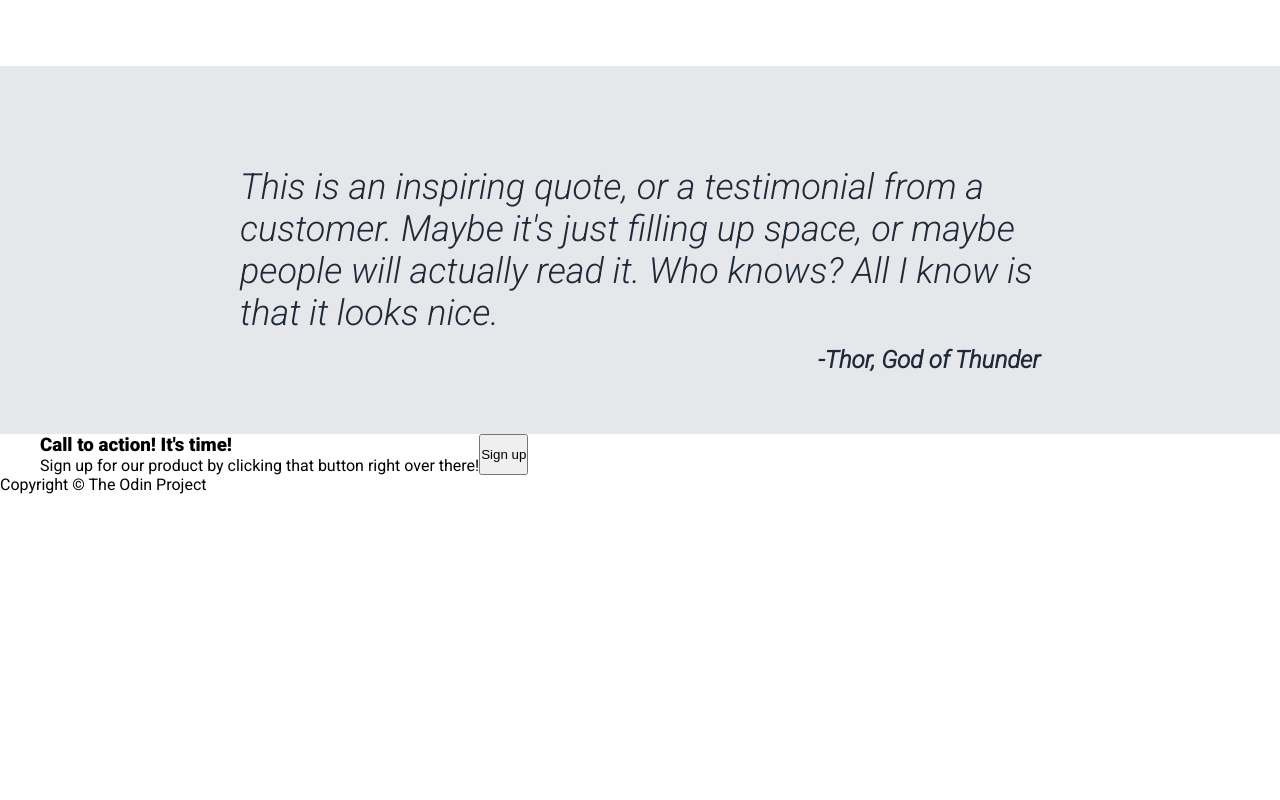
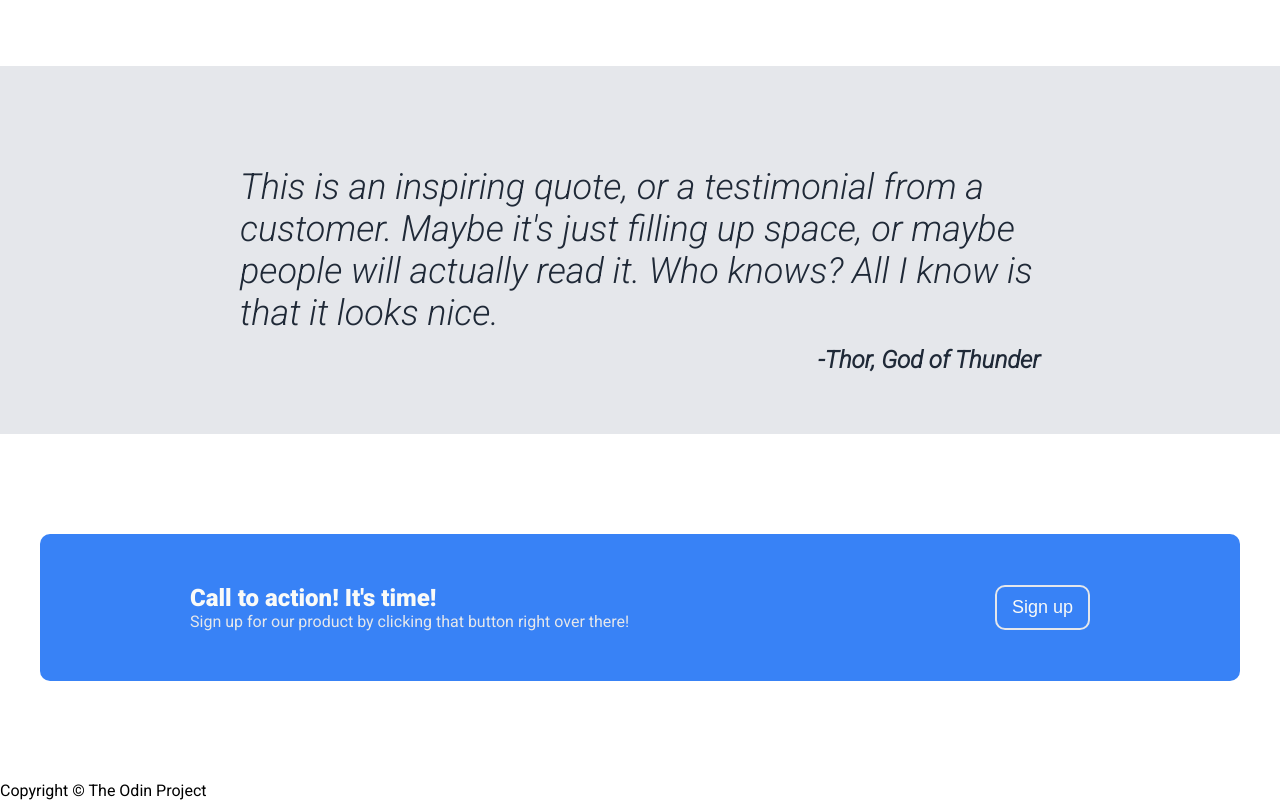
Before and after one commit to tsoysal/landing-page, a plain HTML site: page index.html in a window 1280 px wide. Shown: the part 1116-1916 px from the top of the page. Before the commit the page ends 1610 px from the top, so only its background shows below. Drawn offline with Linux system fonts and the light colour scheme.

Commit message:
Cascade cta section

```diff
--- a/index.html
+++ b/index.html
@@ -69,7 +69,7 @@
         All I know is that it looks nice.
       </blockquote>
     </article>
-    <div class="container">
+    <div class="container cta">
       <div class="content">
         <h3>Call to action! It's time!</h3>
         <p>Sign up for our product by clicking that button right over there!</p>
--- a/style.css
+++ b/style.css
@@ -170,3 +170,33 @@ header {
     bottom: 60px;
     right: 0;
 }
+
+/* cta (Call to action) */
+.cta {
+    background-color: var(--highlight-color);
+    justify-content: space-between;
+    align-items: center;
+    padding: 50px 150px;
+    margin: 100px auto;
+    border-radius: 10px;
+}
+
+.cta .content h3 {
+    color: var(--main-text-color);
+    font-weight: 600;
+    font-size: 24px;
+}
+
+.cta .content p {
+    color: var(--secondary-text-color);
+}
+
+.cta button {
+    cursor: pointer;
+    color: var(--main-text-color);
+    background-color: var(--highlight-color);
+    border: 2px solid var(--secondary-text-color);
+    border-radius: 10px;
+    padding: 10px 15px;
+    font-size: 18px;
+}
```
